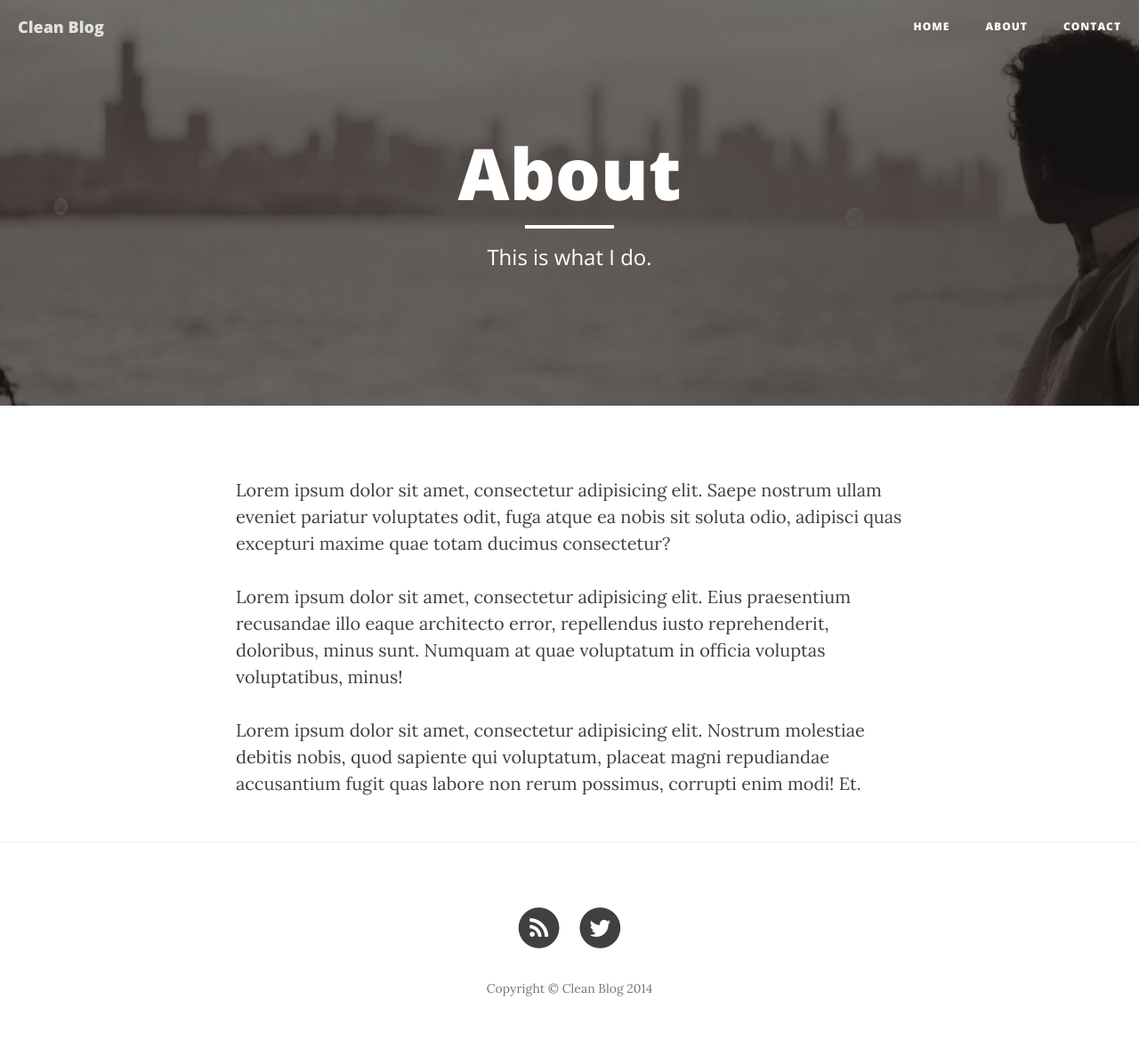
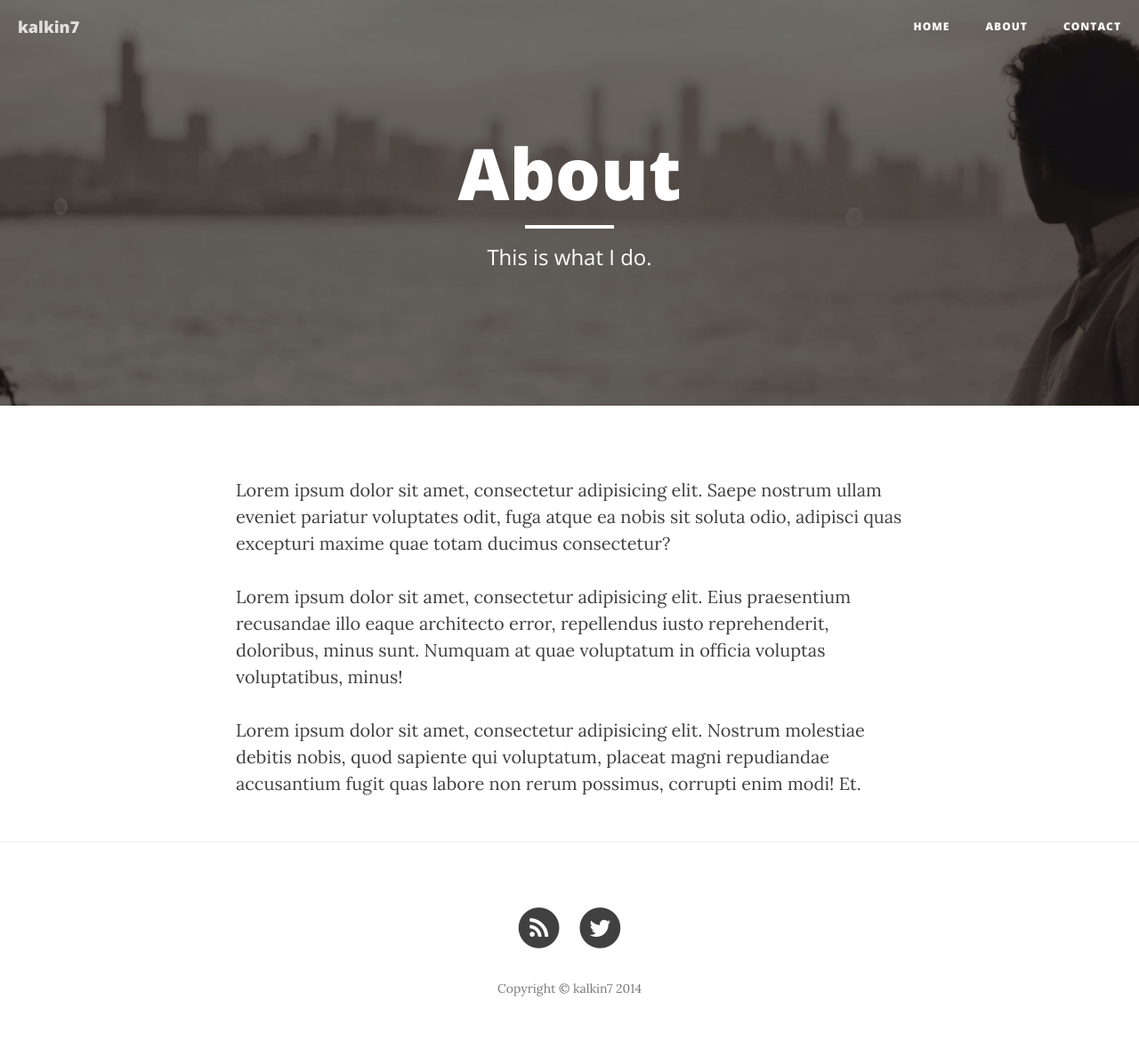
Before and after one commit to kalkin7/blogtest03, a Jekyll site: the page built from about.html, in a window 1280 px wide. Shown: the whole page at 89% size. Built offline with Jekyll 4.4.1, drawn with Linux system fonts in a browser that asks for light colours; nearby versions of some CDN libraries; some of the changed lines change nothing that is shown.

Commit message:
change config

```diff
--- a/_config.yml
+++ b/_config.yml
@@ -1,7 +1,7 @@
 # Site settings
-title: Clean Blog
+title: kalkin7
 email: your-email@yourdomain.com
-description: "Write your site description here. It will be used as your sites meta description as well!"
+description: "kalkin7's Blog"
 baseurl: ""
 url: "http://blogtest03.kalkinblog.tk"
 twitter_username: kalkin_7
```
